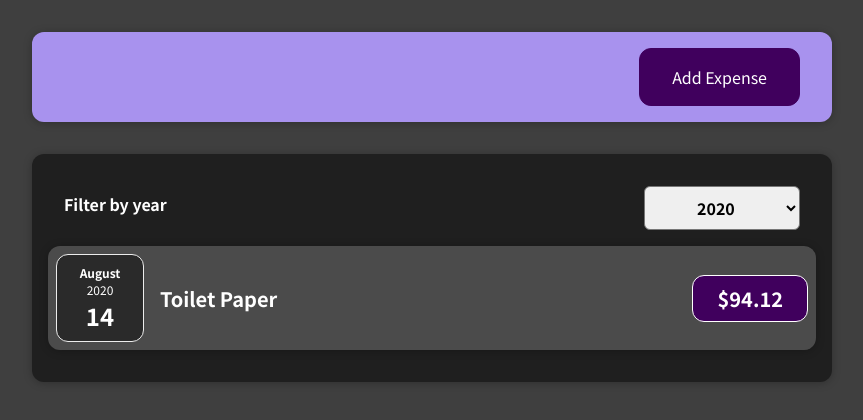
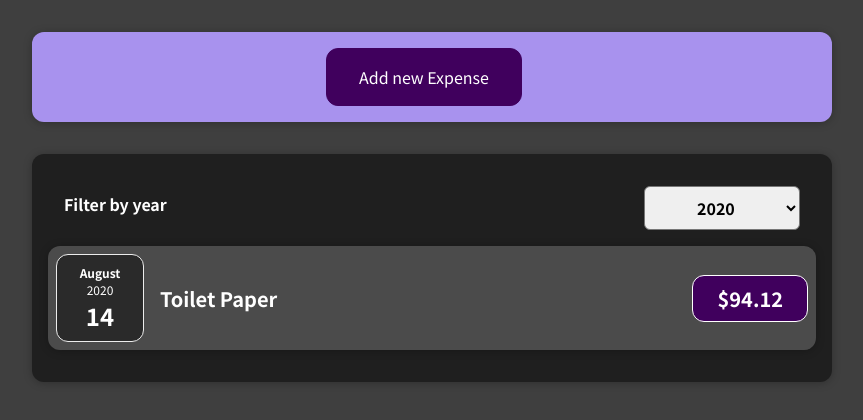
Before and after one commit to GustavoGomesDias/expense-tracker, a React (Create React App) app: page / in a window 1280 px wide. Shown: the top 420 px of the page, without its empty margins (208-1071 px from the left). Built offline with nearby package versions, Linux system fonts and the light colour scheme.

Commit message:
feat: add conditional code in ExpenseForm (teacher solution)

```diff
--- a/src/components/NewExpense/ExpenseForm.js
+++ b/src/components/NewExpense/ExpenseForm.js
@@ -6,7 +6,6 @@ const ExpenseForm = (props) => {
   const [enteredTitle, setEnteredTitle] = useState('');
   const [enteredAmount, setEnteredAmount] = useState('');
   const [enteredDate, setEnteredDate] = useState('');
-  const [addExpense, setAddExpense] = useState(false);
 
   const titleChangeHandler = (event) => {
     setEnteredTitle(event.target.value);
@@ -34,12 +33,8 @@ const ExpenseForm = (props) => {
     setEnteredDate('');
   };
 
-  let expensesForm = <div className="new-expense__actions">
-    <button type="button" onClick={() => setAddExpense(true)}>Add Expense</button>
-  </div>
-
-  if (addExpense) {
-    expensesForm = <form onSubmit={submitHandler}>
+  return (
+    <form onSubmit={submitHandler}>
       <div className="new-expense__controls">
         <div className="new-expense__control">
           <label>Title</label>
@@ -71,17 +66,11 @@ const ExpenseForm = (props) => {
         </div>
       </div>
       <div className="new-expense__actions">
-        <button type="button" onClick={() => setAddExpense(false)}>Cancel</button>
+        <button type="button" onClick={props.onCancel}>Cancel</button>
         <button type="submit">Add Expense</button>
       </div>
     </form>
-  } else {
-    expensesForm = <div className="new-expense__actions">
-    <button type="button" onClick={() => setAddExpense(true)}>Add Expense</button>
-  </div>
-  }
-
-  return expensesForm;
+  );
 }
 
 export default ExpenseForm;
--- a/src/components/NewExpense/NewExpense.js
+++ b/src/components/NewExpense/NewExpense.js
@@ -1,22 +1,32 @@
-import React from 'react';
+import React, { useState } from 'react';
 
 import ExpenseForm from './ExpenseForm';
 import './NewExpense.css';
 
 const NewExpense = (props) => {
+  const [isEditing, setIsEditing] = useState(false);
+
   const saveExpenseDataHandler = (enteredExpenseData) => {
     const expenseData = {
       ...enteredExpenseData,
       id: Math.random().toString(),
     };
     props.onAddExpense(expenseData);
+    setIsEditing(false);
   };
+
+  const startEditingHandler = () => {
+    setIsEditing(true);
+  }
+
+  const stopEditingHandler = () => {
+    setIsEditing(false);
+  }
 
   return (
     <div className="new-expense">
-      <ExpenseForm
-        onSaveExpenseData={saveExpenseDataHandler}
-      />
+      {!isEditing && <button type="button" onClick={startEditingHandler}>Add new Expense</button>}
+      {isEditing && <ExpenseForm onSaveExpenseData={saveExpenseDataHandler} onCancel={stopEditingHandler}/>}
     </div>
   );
 }
```
Also changed, not shown: 1 other file (tests, documents, lock files or other folders).
